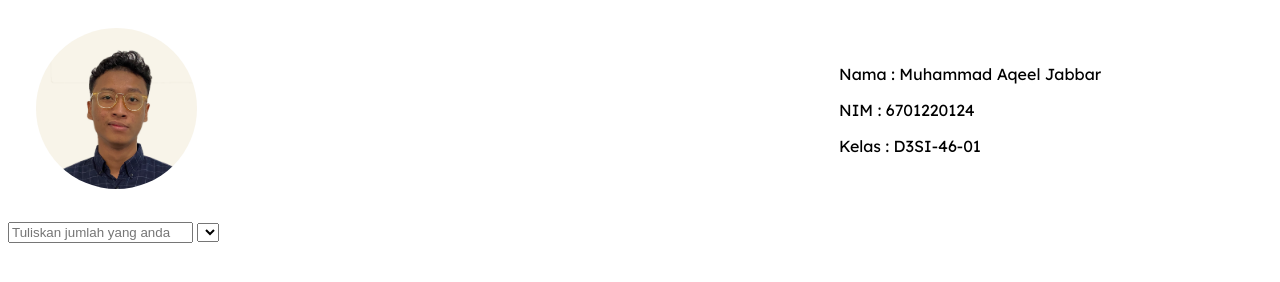
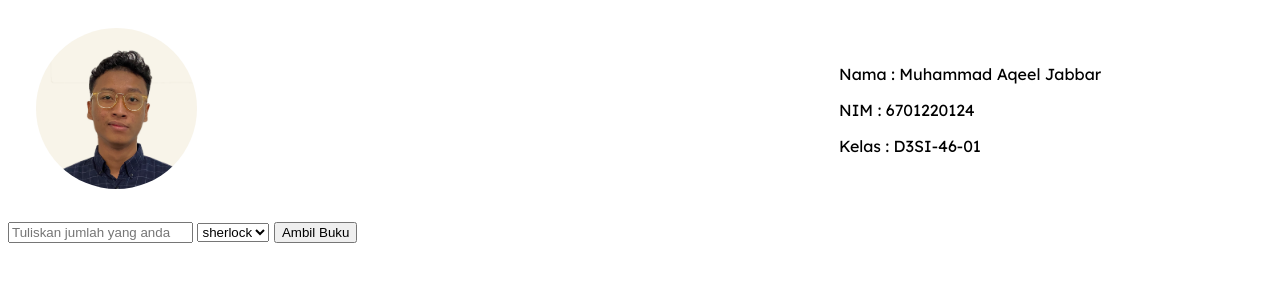
Before and after one commit to aqeeljabbar/assessment-1-pabw, a plain HTML site: page index.html in a window 1280 px wide. Drawn offline with Linux system fonts and the light colour scheme.

Commit message:
V.2 Buat Form

```diff
--- a/index.html
+++ b/index.html
@@ -41,12 +41,17 @@
         </div>
     </div>
 
+    <!-- form -->
     <div class="form">
         <input type="number" id="jumlah" placeholder="Tuliskan jumlah yang anda inginkan">
 
-        <select>
-            <option id=""></option>
+        <select id="opsiBuku">
+            <option id="sherlock">sherlock</option>
+            <option id="lupin">lupin</option>
+            <option id="aladin">aladin</option>
         </select>
+
+        <button onclick="">Ambil Buku</button>
     </div>
 
 </body>
```
